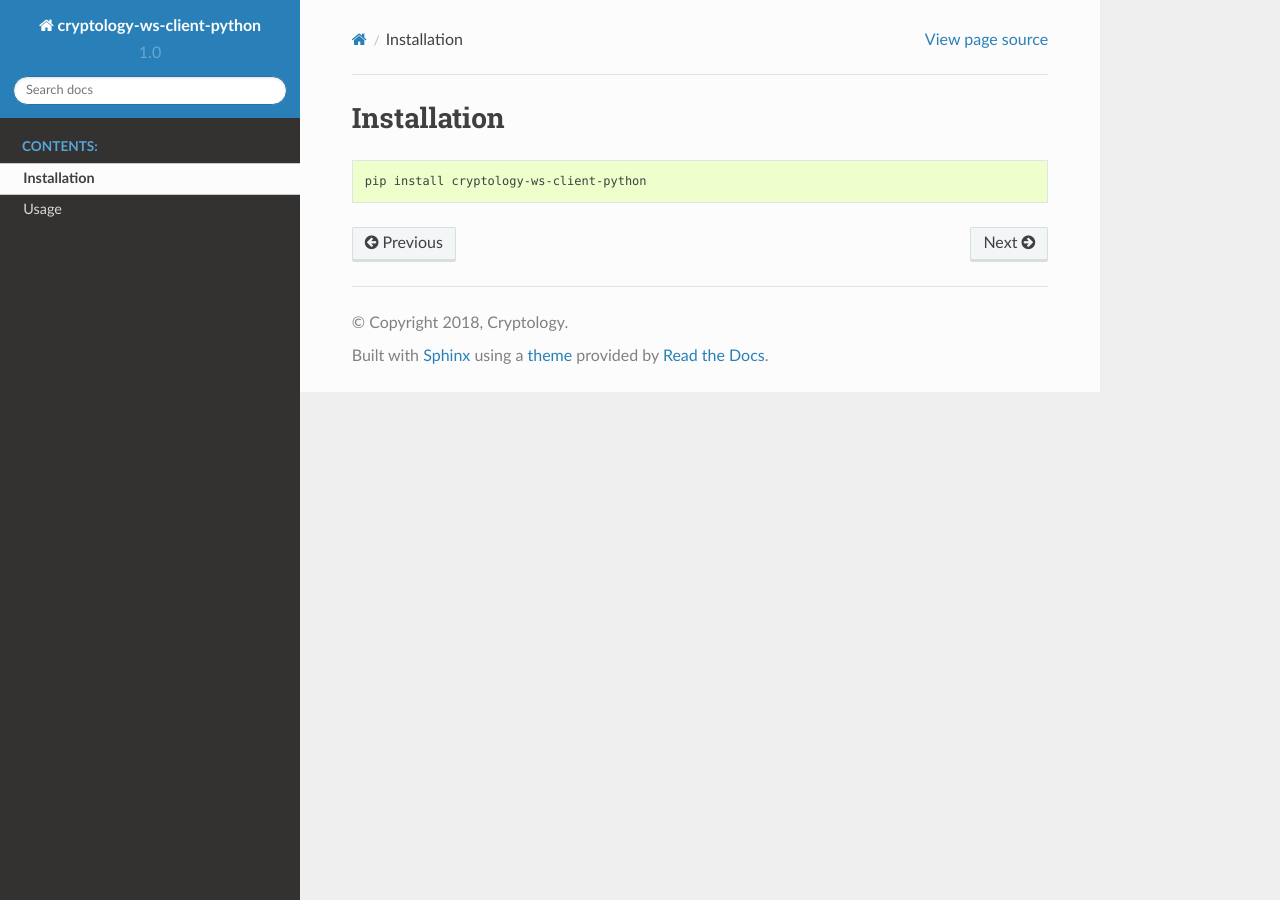
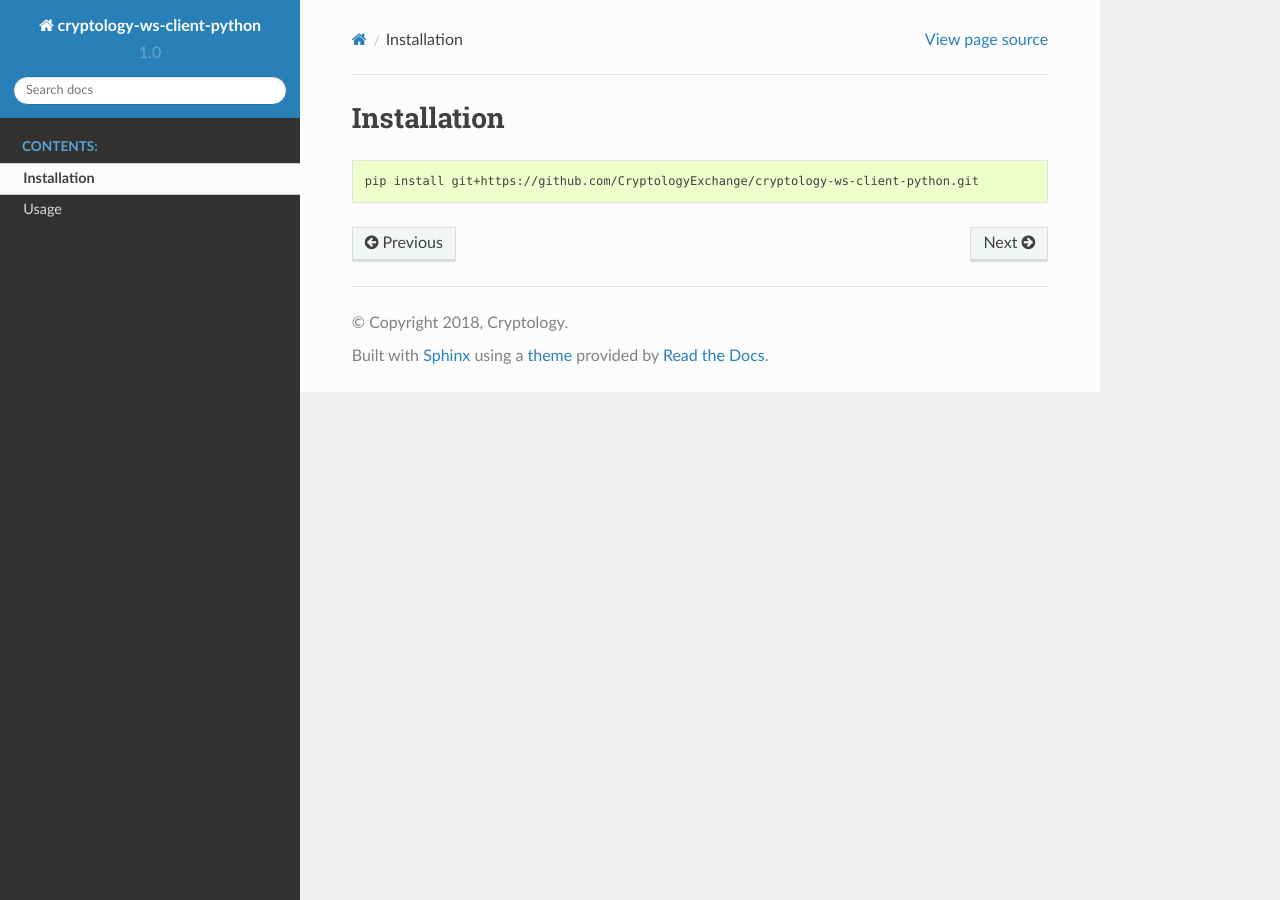
Before and after one commit to djeer/cryptology-ws-client-python, a Sphinx documentation site: the page built from docs/installation.rst, in a window 1280 px wide. Built offline with Sphinx 7.4.7 and the Read the Docs theme 2.0.0, drawn with Linux system fonts in a browser that asks for light colours.

Commit message:
Changed README

```diff
--- a/README.rst
+++ b/README.rst
@@ -19,7 +19,7 @@ Receive your own API access key and secret key.
 
 .. code:: bash
 
-    pip install cryptology-ws-client-python
+    pip install git+https://github.com/CryptologyExchange/cryptology-ws-client-python.git
 
 Run tests.
 
--- a/docs/installation.rst
+++ b/docs/installation.rst
@@ -4,4 +4,4 @@ Installation
 
 .. code-block:: bash
 
-    pip install cryptology-ws-client-python
+    pip install git+https://github.com/CryptologyExchange/cryptology-ws-client-python.git
```
